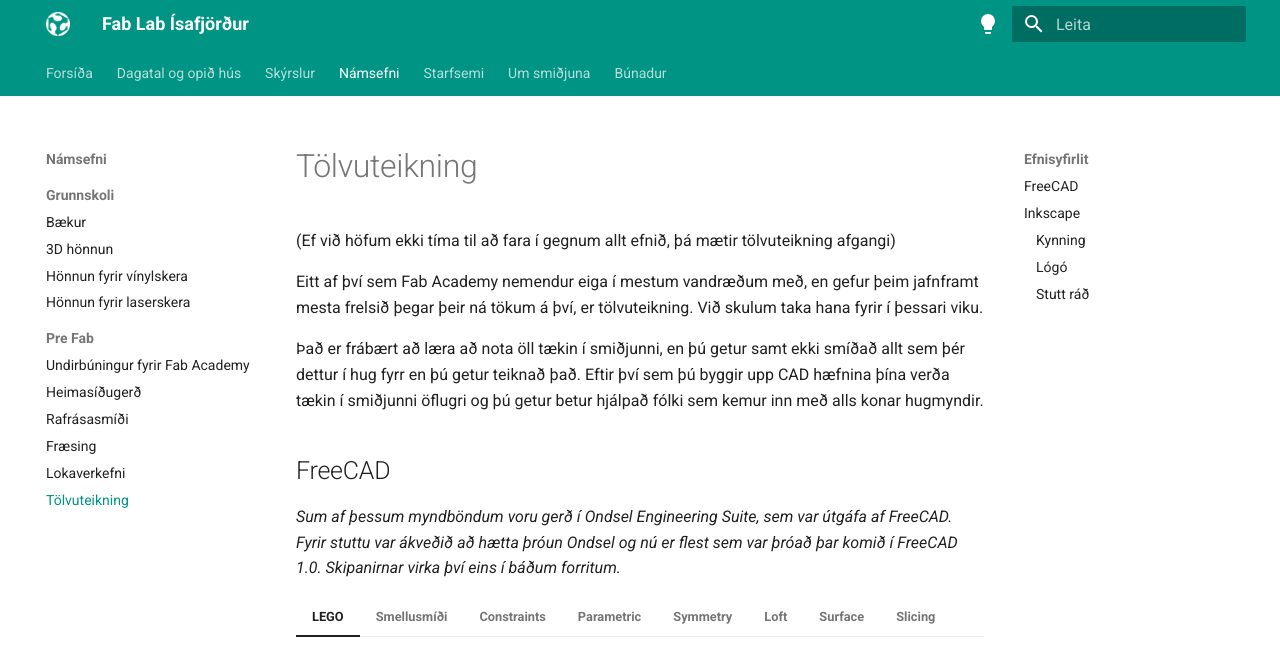
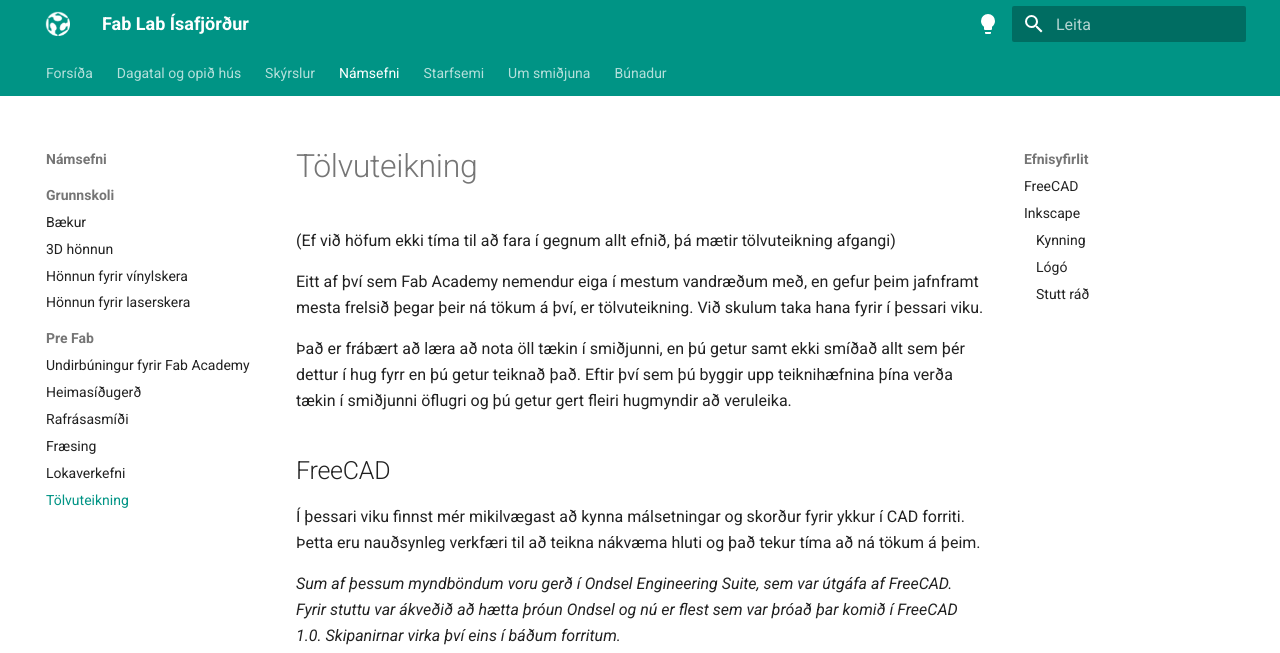
Before and after one commit to fablabisastaff/fabisa_site, an MkDocs documentation site: the page built from docs/Námsefni/Pre-Fab/5-tolvuteikning.md, in a window 1280 px wide and 1400 px high. Shown: the top 653 px of the window. Built offline with MkDocs 1.6.1 and Material for MkDocs 9.7.7, drawn with Linux system fonts in a browser that asks for light colours; some of the changed text lies outside the part shown; grey boxes are pictures that could not be loaded.

Commit message:
added assignment to pre fab cad week

```diff
--- a/docs/Námsefni/Pre-Fab/5-tolvuteikning.md
+++ b/docs/Námsefni/Pre-Fab/5-tolvuteikning.md
@@ -4,9 +4,11 @@
 
 Eitt af því sem Fab Academy nemendur eiga í mestum vandræðum með, en gefur þeim jafnframt mesta frelsið þegar þeir ná tökum á því, er tölvuteikning. Við skulum taka hana fyrir í þessari viku.
 
-Það er frábært að læra að nota öll tækin í smiðjunni, en þú getur samt ekki smíðað allt sem þér dettur í hug fyrr en þú getur teiknað það. Eftir því sem þú byggir upp CAD hæfnina þína verða tækin í smiðjunni öflugri og þú getur betur hjálpað fólki sem kemur inn með alls konar hugmyndir.
+Það er frábært að læra að nota öll tækin í smiðjunni, en þú getur samt ekki smíðað allt sem þér dettur í hug fyrr en þú getur teiknað það. Eftir því sem þú byggir upp teiknihæfnina þína verða tækin í smiðjunni öflugri og þú getur gert fleiri hugmyndir að veruleika.
 
 ## FreeCAD
+
+Í þessari viku finnst mér mikilvægast að kynna málsetningar og skorður fyrir ykkur í CAD forriti. Þetta eru nauðsynleg verkfæri til að teikna nákvæma hluti og það tekur tíma að ná tökum á þeim.
 
 *Sum af þessum myndböndum voru gerð í Ondsel Engineering Suite, sem var útgáfa af FreeCAD. Fyrir stuttu var ákveðið að hætta þróun Ondsel og nú er flest sem var þróað þar komið í FreeCAD 1.0. Skipanirnar virka því eins í báðum forritum.*
 
@@ -40,6 +42,11 @@ Góðar stillingar í FreeCAD:
 - Þið getið [stækkað punkta í skissum svona](images/marker-size-no-audio.mp4), svo að það sé auðveldara að smella á þá.
 
 ## Inkscape
+
+Inkscape er eitt gagnlegasta og mest notaða forritið í hverri Fab Lab smiðju. Ef þú þekkir það vel þá geturðu sleppt þessari æfingu.
+
+Horfðu á 13 mínútna langa kynningarmyndband til þess að fá yfirlit yfir helstu verkfærin í Inkscape. Teiknaðu síðan einlitt lógó til að nota á Fab Academy síðunni þinni. Lógóið þarf að vera nógu einfalt til þess að sjást við hliðina á nafni síðunnar í vafraflipa. Þú getur byggt lógóið á teikningu, ljósmynd, skammstöfuninni þinni eða einhverju öðru sem þér dettur í hug. Notaðu myndböndin hér fyrir neðan eða aðrar leiðbeiningar sem þú finnur á netinu til þess að hjálpa þér að teikna.
+
 ### Kynning
 
 <iframe width="560" height="315" src="https://www.youtube.com/embed/rFYQW2DCM2I?si=cjsyLpGYfjVR_OP4" title="YouTube video player" frameborder="0" allow="accelerometer; autoplay; clipboard-write; encrypted-media; gyroscope; picture-in-picture; web-share" referrerpolicy="strict-origin-when-cross-origin" allowfullscreen></iframe>
@@ -62,6 +69,8 @@ Góðar stillingar í FreeCAD:
 
 ### Stutt ráð
 
+Hér eru örstutt myndbönd sem fara yfir Inkscape verkfæri á ofurhraða. Þú getur athugað hvort eitthvert þeirra gagnist þér í lógóhönnuninni.
+
 [Unique typography](https://youtube.com/shorts/em8nQeE5DJw?si=VTxHrGTx2De6PPXO)
 
 [Perspective text](https://youtube.com/shorts/xqJQoxrLJak?si=QxAKnAELnC6rmQ0t)
```
